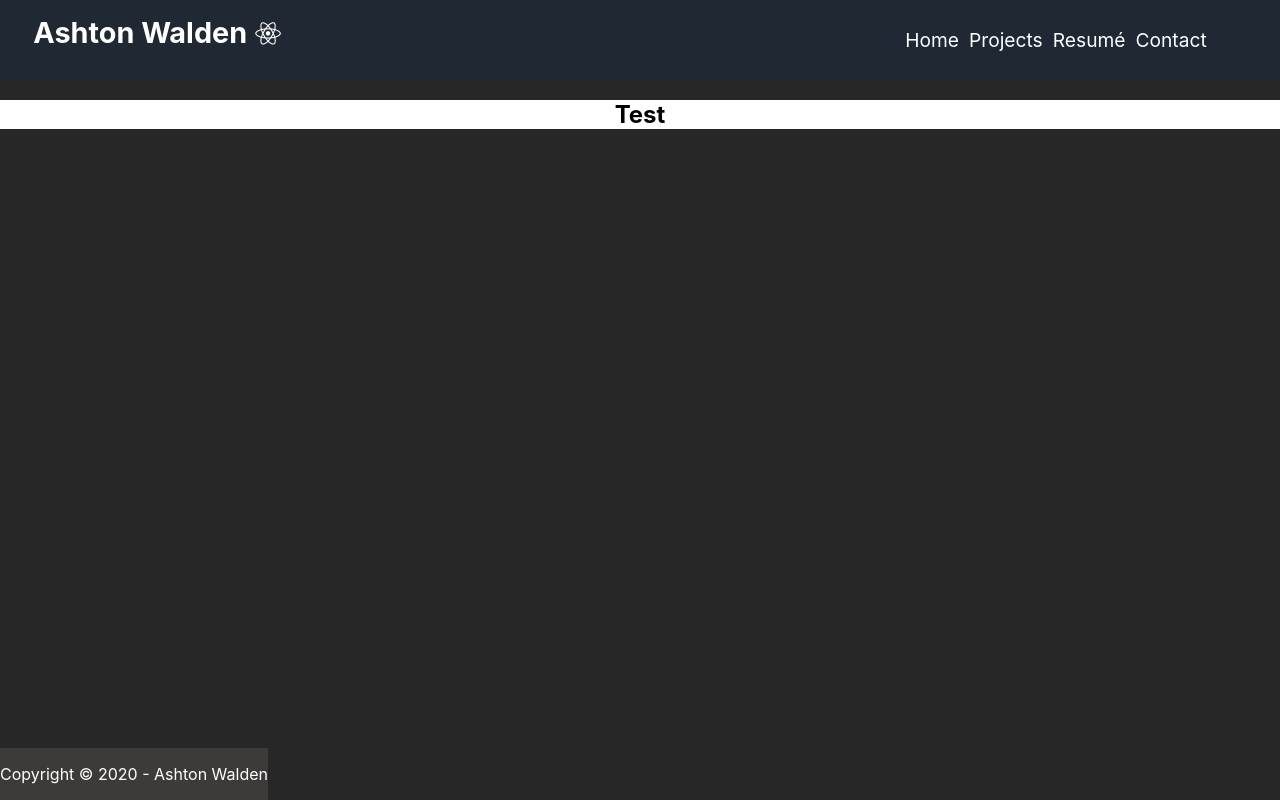
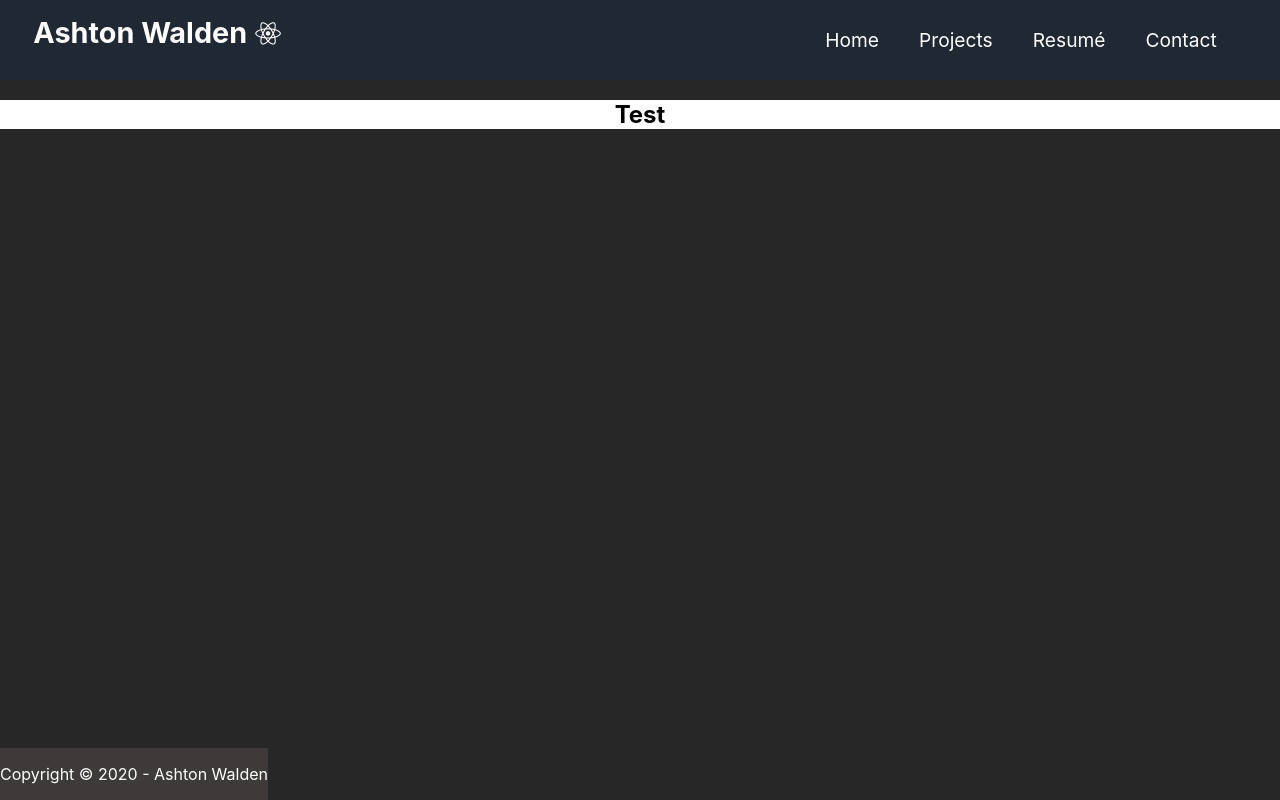
Before and after one commit to ashtonwalden34/react-portfolio, a React (Create React App) app: page / in a window 1280 px wide. Built offline with nearby package versions, Linux system fonts and the light colour scheme.

Commit message:
Fixed navbar spacing

```diff
--- a/src/Components/Button/Button.js
+++ b/src/Components/Button/Button.js
@@ -1,25 +1,25 @@
-import React from 'react'
-import './Button.css'
+// import React from 'react'
+// import './Button.css'
 
-const STYLES = [
-    'btn--primary',
-    'btn--outline'
-]
+// const STYLES = [
+//     'btn--primary',
+//     'btn--outline'
+// ]
 
-const SIZES = [
-    'btn--medium',
-    'btn--large'
-]
+// const SIZES = [
+//     'btn--medium',
+//     'btn--large'
+// ]
 
-export const Button = ({ children, type, onClick, buttonStyle, buttonSize }) => {
-    // Checks if button has a style and uses it if it already does, if not it will be set to index 0 of STYLES
-    const checkButtonStyle = STYLES.includes(buttonStyle) ? buttonStyle : STYLES[0]
-    // Checks if button has a size and uses it if it already does, if not it will be set to index 0 of SIZES
-    const checkButtonSize = SIZES.includes(buttonSize) ? buttonSize : SIZES[0]
+// export const Button = ({ children, type, onClick, buttonStyle, buttonSize }) => {
+//     // Checks if button has a style and uses it if it already does, if not it will be set to index 0 of STYLES
+//     const checkButtonStyle = STYLES.includes(buttonStyle) ? buttonStyle : STYLES[0]
+//     // Checks if button has a size and uses it if it already does, if not it will be set to index 0 of SIZES
+//     const checkButtonSize = SIZES.includes(buttonSize) ? buttonSize : SIZES[0]
 
-    return(
-    <button className={`btn ${checkButtonStyle} ${checkButtonSize}`} onClick={onClick} type={type}>
-        {children}
-    </button>
-    )
-}
+//     return(
+//     <button className={`btn ${checkButtonStyle} ${checkButtonSize}`} onClick={onClick} type={type}>
+//         {children}
+//     </button>
+//     )
+// }
--- a/src/Components/Navbar/style.css
+++ b/src/Components/Navbar/style.css
@@ -22,8 +22,8 @@
 
 .nav-menu {
     display: grid;
-    grid-template-columns: repeat(5, auto);
-    grid-gap: 10px;
+    grid-template-columns: repeat(4, auto);
+    grid-gap: 40px;
     list-style: none;
     text-align: center;
     width: 70vw;
```
